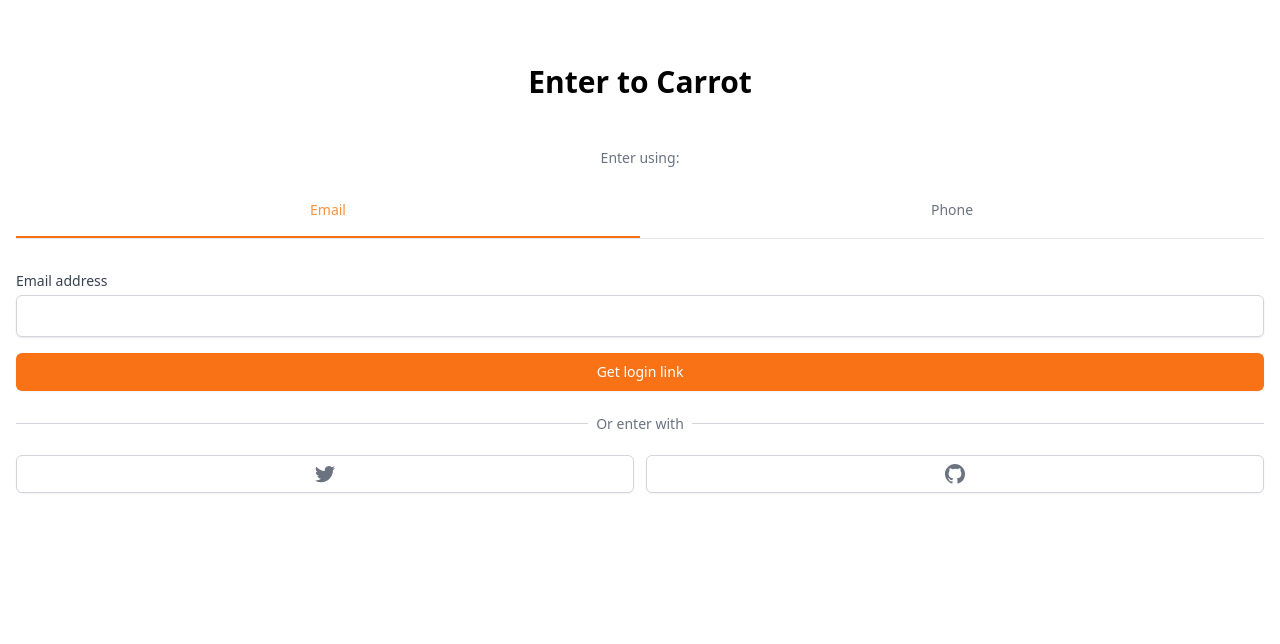
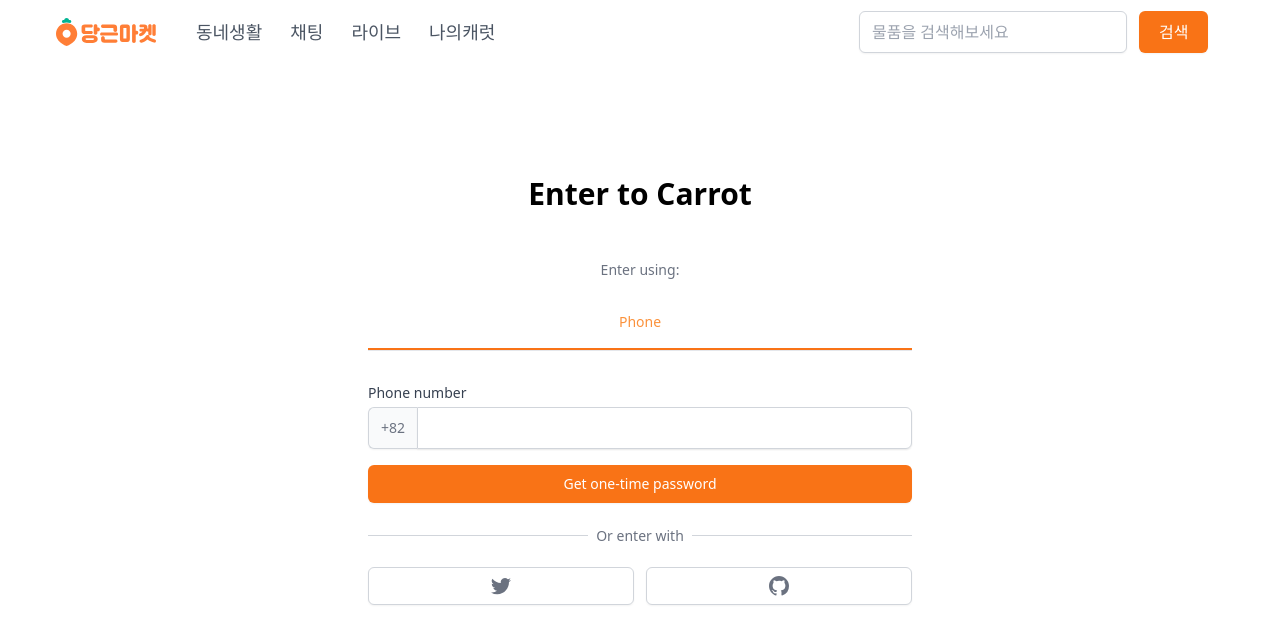
Before and after one commit to 0hyeon/Carrot, a Next.js app: page /enter in a window 1280 px wide. Shown: the top 644 px of the page. Built offline with nearby package versions, Linux system fonts and the light colour scheme.

Commit message:
docs:readme수정 , refactor:enter.tsx

```diff
--- a/pages/api/users/enter.tsx
+++ b/pages/api/users/enter.tsx
@@ -33,10 +33,14 @@
     },
   });
   if (phone) {
+    phone.split("010")[1];
+    const settingPhone = "+8210"+phone.split("010")[1];
+    // console.log("settingPhone : ",settingPhone);
+    //821041096590
     const message = await twilioClient.messages.create({
-      messagingServiceSid: process.env.TWILIO_MSID,
-      // to: process.env.MY_PHONE as string,
-      to: phone,
+      // messagingServiceSid: process.env.TWILIO_MSID,
+      from: process.env.MY_PHONE,
+      to: settingPhone,
       body: `Your login token is ${payload}.`,
     });
     console.log(message);
--- a/pages/enter.tsx
+++ b/pages/enter.tsx
@@ -8,6 +8,7 @@
 import { useRouter } from "next/router";
 import useUser, { ProfileResponse } from "@libs/client/useUser";
 import useSWR from "swr";
+import Layout from "@components/layout";
 
 export interface EnterForm {
   email?: string;
@@ -33,11 +34,11 @@
   const { register: tokenRegister, handleSubmit: tokenHandleSubmit } =
     useForm<TokenForm>();
 
-  const [method, setMethod] = useState<"email" | "phone">("email");
-  const onEmailClick = () => {
-    reset();
-    setMethod("email");
-  };
+  const [method, setMethod] = useState<"email" | "phone">("phone");
+  // const onEmailClick = () => {
+  //   reset();
+  //   setMethod("email");
+  // };
   const onPhoneClick = () => {
     reset();
     setMethod("phone");
@@ -65,7 +66,8 @@
   // }, [data3]);
 
   return (
-    <div className="mt-16 px-4">
+    <Layout>
+      <div className="mt-16 px-4 md:max-w-xl w-full md:mx-auto">
         <h3 className="text-3xl font-bold text-center">Enter to Carrot</h3>
         <div className="mt-12">
           {data?.ok ? (
@@ -90,8 +92,8 @@
                 <h5 className="text-sm text-gray-500 font-medium">
                   Enter using:
                 </h5>
-              <div className="grid border-b  w-full mt-8 grid-cols-2 ">
-                <button
+                <div className="grid border-b  w-full mt-8 grid-cols-1 ">
+                  {/* <button
                     className={cls(
                       "pb-4 font-medium text-sm border-b-2",
                       method === "email"
@@ -101,7 +103,7 @@
                     onClick={onEmailClick}
                   >
                     Email
-                </button>
+                  </button> */}
                   <button
                     className={cls(
                       "pb-4 font-medium text-sm border-b-2",
@@ -119,7 +121,7 @@
                 onSubmit={handleSubmit(onValid)}
                 className="flex flex-col mt-8 space-y-4"
               >
-              {method === "email" ? (
+                {/* {method === "email" ? (
                   <Input
                     register={register("email", {
                       required: true,
@@ -129,7 +131,7 @@
                     type="email"
                     required
                   />
-              ) : null}
+                ) : null} */}
                 {method === "phone" ? (
                   <Input
                     register={register("phone")}
@@ -140,9 +142,9 @@
                     required
                   />
                 ) : null}
-              {method === "email" ? (
+                {/* {method === "email" ? (
                   <Button text={loading ? "Loading" : "Get login link"} />
-              ) : null}
+                ) : null} */}
                 {method === "phone" ? (
                   <Button text={loading ? "Loading" : "Get one-time password"} />
                 ) : null}
@@ -188,6 +190,7 @@
           </div>
         </div>
       </div>
+    </Layout>
   );
 };
 export default Enter;
```
Also changed, not shown: 1 other file (tests, documents, lock files or other folders). Lines whose indentation alone changed are shown as unchanged.
